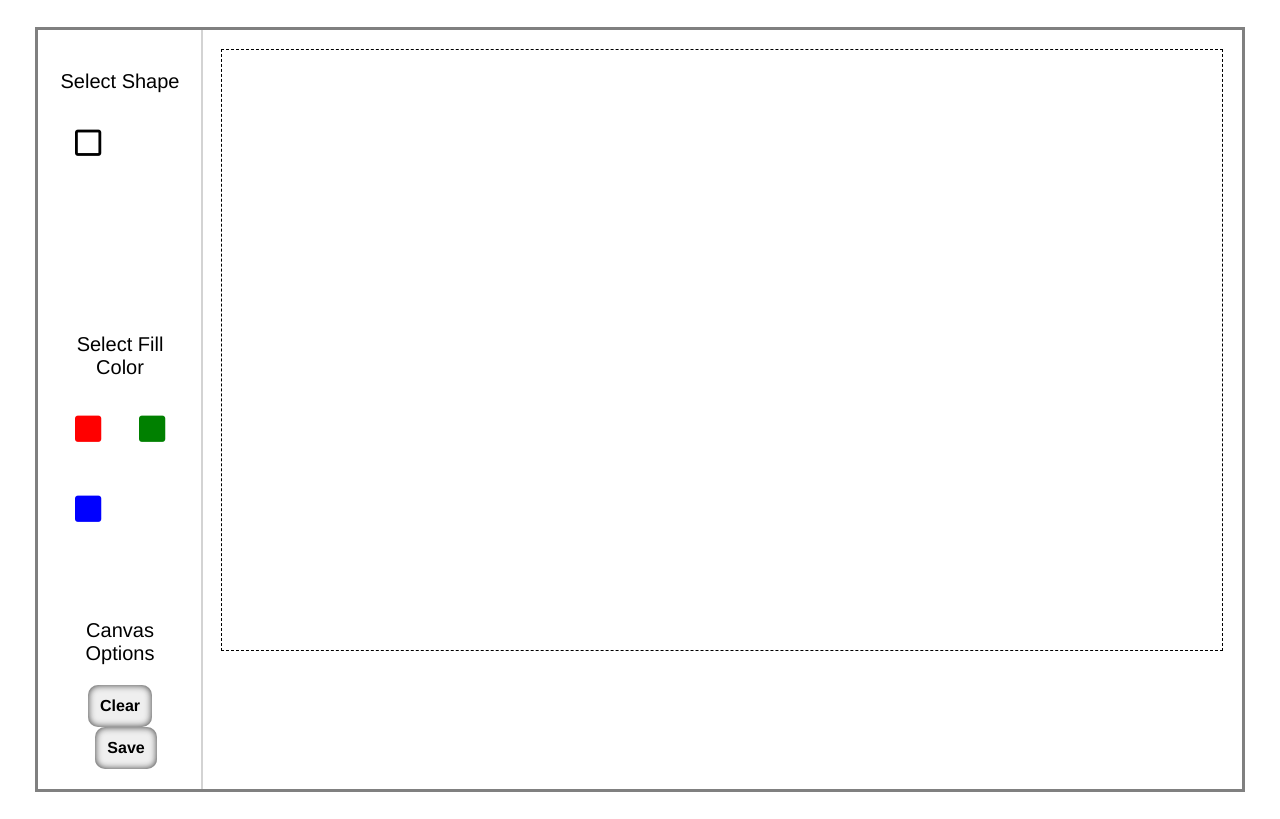
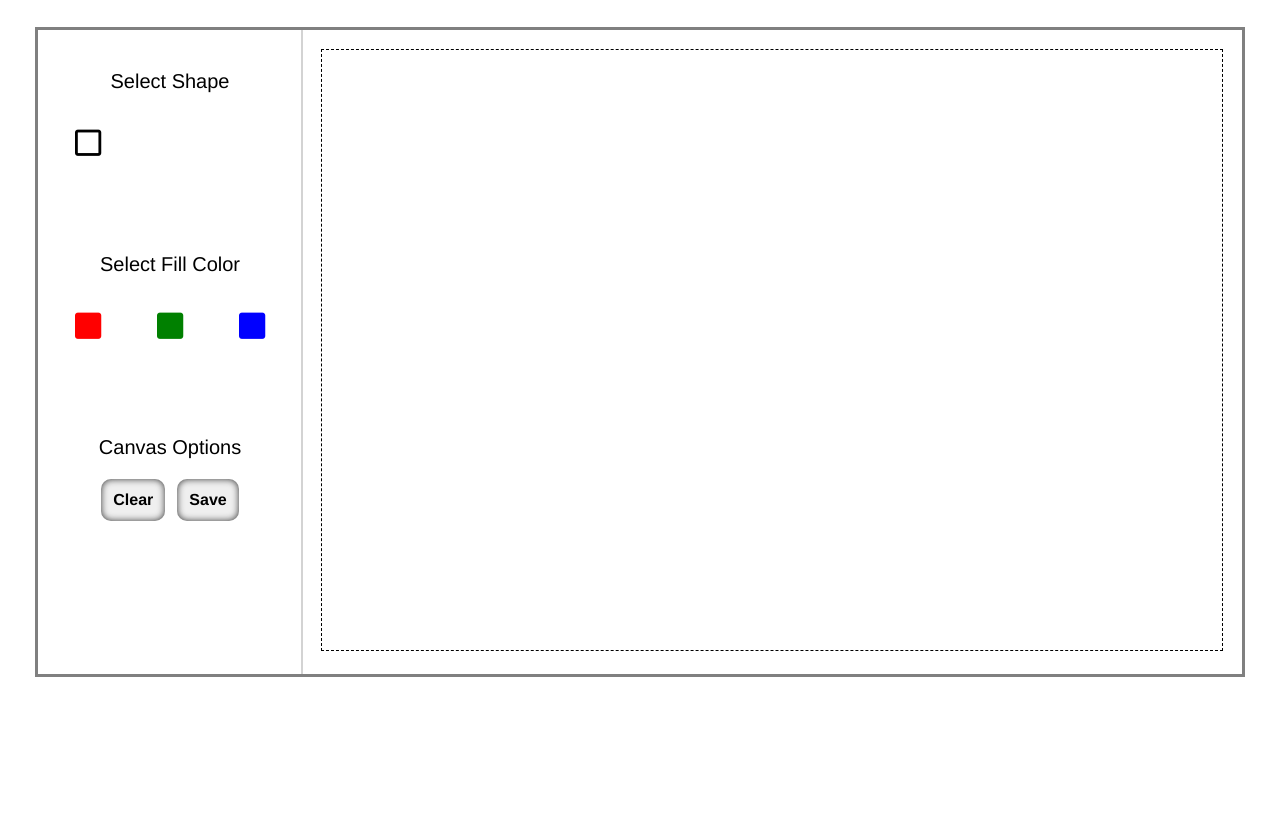
Before and after one commit to Teenyang/drawing, a Vue app: page / in a window 1280 px wide. Built offline with nearby package versions, Linux system fonts and the light colour scheme; some icons are missing.

Commit message:
modify: canvas width

```diff
--- a/src/views/Home.vue
+++ b/src/views/Home.vue
@@ -10,7 +10,7 @@
     <section class="painting">
       <canvas
         id="drawCanvas"
-        width="1000"
+        width="900"
         height="600"
         ref="canvas"
         @click="selectElement"
```
